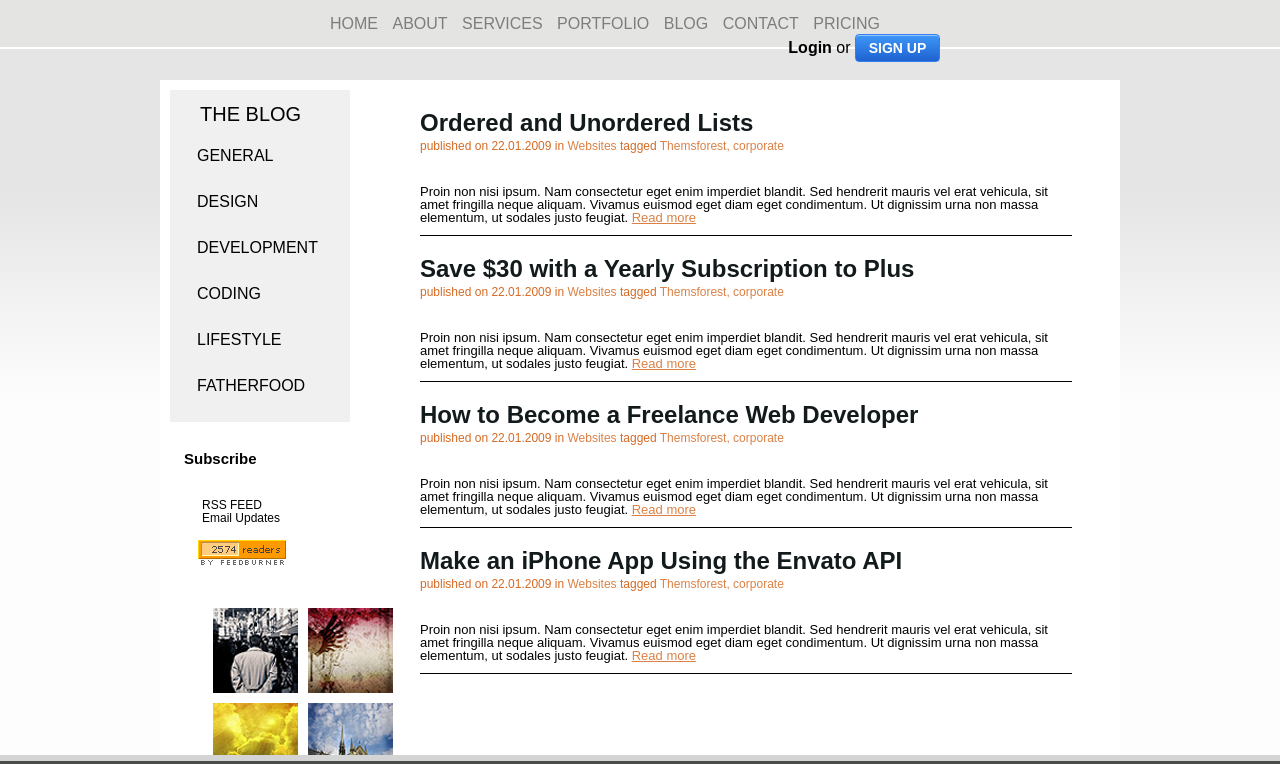
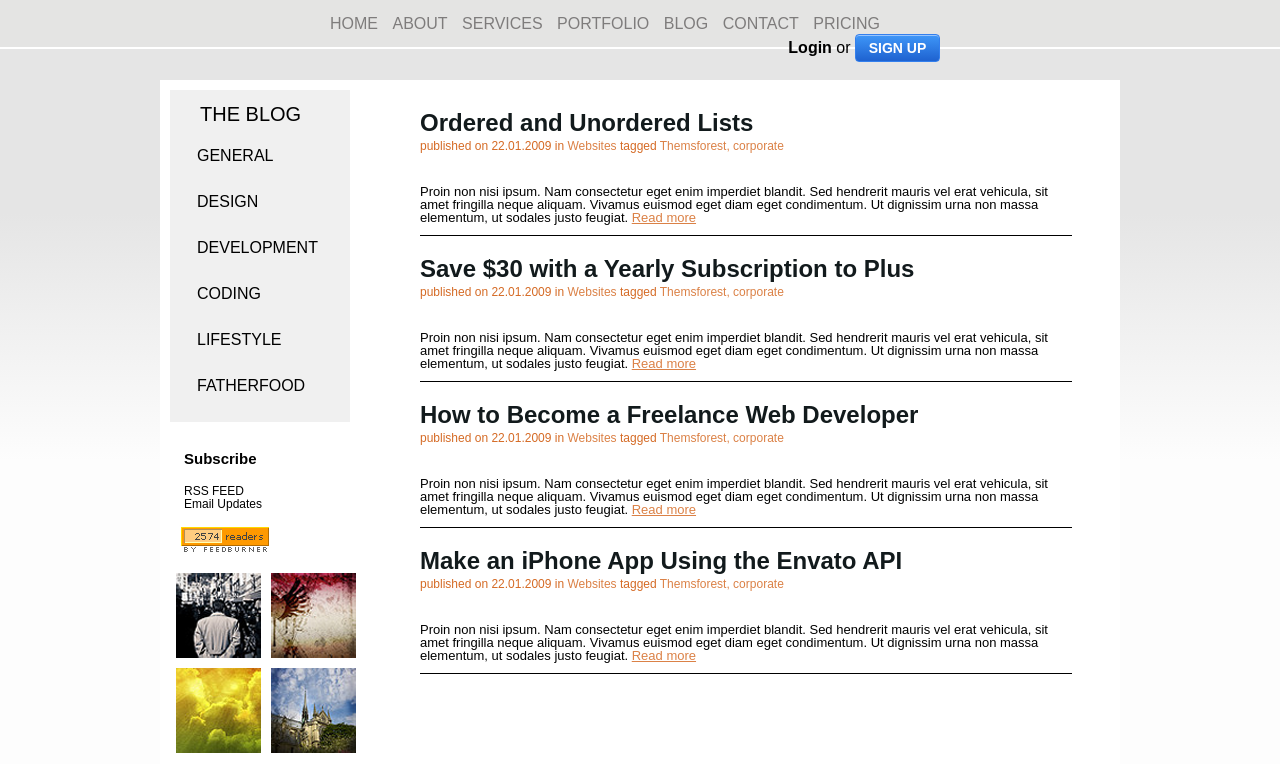
Before and after one commit to Kociemba1993/kociemba1993.github.io, a plain HTML site: page blog.html in a window 1280 px wide. Shown: the part 84-848 px from the top of the page. Drawn offline with Linux system fonts and the light colour scheme.

Commit message:
Here is more changes to fix the asides on the pages!

```diff
--- a/blog.html
+++ b/blog.html
@@ -63,9 +63,9 @@
                     <li>Email Updates</li>
                 </ol>
                 <!-- image below-->
-                <img src="images/readers.png" alt="readers">
+                <figure class="read"><img src="images/readers.png" alt="readers"></figure>
                 <br>
-                <span class="flickr"><img src="images/flickr.png" alt="flickr"></span>
+                <figure class="flickr"><img src="images/flickr.png" alt="flickr"></figure>
 
             </div>
             </aside><!-- END of side bar -->
--- a/css/style.css
+++ b/css/style.css
@@ -409,7 +409,7 @@ main {
 }
 
 .content {
-    margin-bottom: 71px;
+    margin-bottom: 188px
 }
 
 .content article {
@@ -476,8 +476,7 @@ main {
 .under-box ol {
     font-size: 34px;
     line-height: 15px;
-    padding-top: 20px;
-    padding-left: 18px;
+    padding-top: 6px;
 }
 
 .under-box p {
@@ -487,7 +486,14 @@ main {
 }
 
 .flickr {
-    position: absolute;
+    margin-left: -37px;
+    margin-top: -18px;
+}
+
+.read {
+    margin-bottom: -20px;
+    margin-left: -17px;
+    margin-top: 1px;
 }
 
 .feed {
@@ -612,9 +618,6 @@ main {
     padding-top: 5px;
 }
 
-.flickr {
-    position: relative;
-}
 
 /* pricing page*/
 
```
